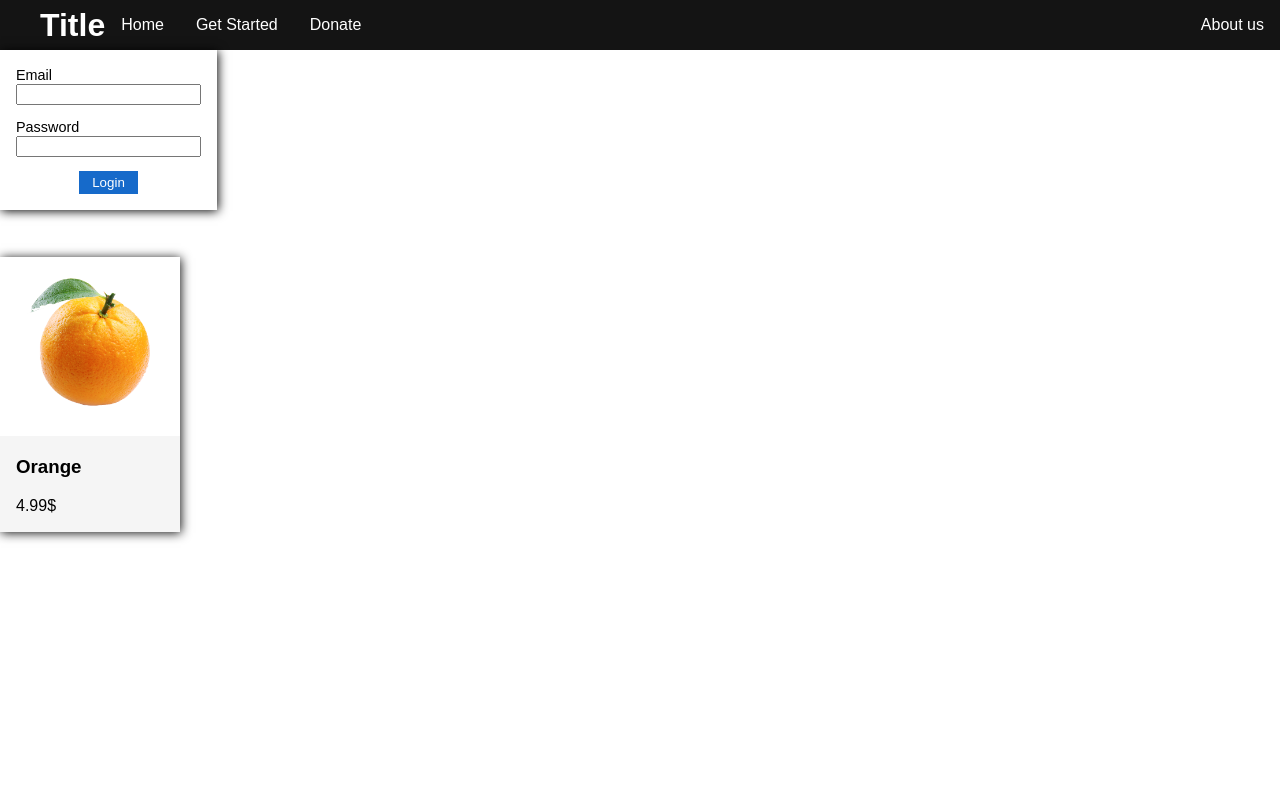
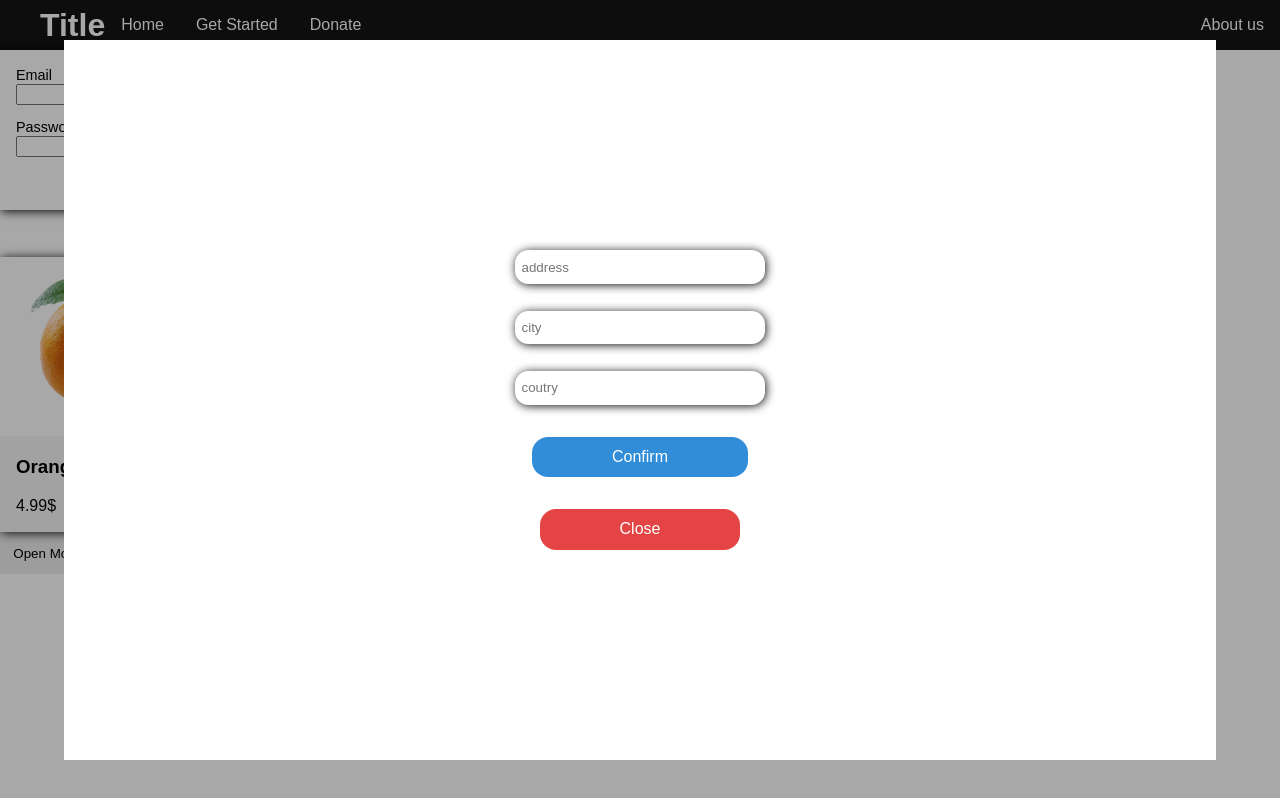
Before and after one commit to Szegoo/preact-js, a React (Create React App) app: page / in a window 1280 px wide. Built offline with nearby package versions, Linux system fonts and the light colour scheme.

Commit message:
added modal
added modal.

```diff
--- /dev/null
+++ b/scss/modal.scss
@@ -0,0 +1,16 @@
+.modal-background {
+    position: absolute;
+    top: 0;
+    bottom: 0;
+    left: 0;
+    right: 0;
+    background-color: rgba(0, 0, 0, 0.342);
+    .modal {
+        background-color: rgb(255, 255, 255);
+        position: fixed;
+        top: 2em;
+        left: 2em;
+        bottom: 2em;
+        right: 2em;
+    }
+}
--- a/scss/style.scss
+++ b/scss/style.scss
@@ -1,7 +1,9 @@
-@import "./login-form.scss";
+/* @import "./login-form.scss";
 @import "./alert-box.scss";
 @import "./card.scss";
-@import "./navigation-bar.scss";
+@import "./navigation-bar.scss"; */
+@import "./modal.scss";
+
 :root {
     box-sizing: border-box;
 }
--- a/src/App.js
+++ b/src/App.js
@@ -2,6 +2,8 @@ import LoginForm from './preact-components/login-form';
 import AlertBox from './preact-components/alert-box';
 import Card from './preact-components/card';
 import NavigationBar from './preact-components/navigation-bar';
+import Modal from './preact-components/modal';
+
 function App() {
   return (
     <div className="App">
@@ -9,6 +11,7 @@ function App() {
       <LoginForm />
       <AlertBox />
       <Card />
+      <Modal />
     </div>
   );
 }
--- a/src/css/styles.css
+++ b/src/css/styles.css
@@ -1,3 +1,8 @@
+/* @import "./login-form.scss";
+@import "./alert-box.scss";
+@import "./card.scss";
+@import "./navigation-bar.scss"; */
+
 :root {
   box-sizing: border-box; }
 
--- /dev/null
+++ b/src/preact-components/modal.js
@@ -0,0 +1,77 @@
+import { useState } from 'react';
+export default () => {
+    const [modal, setModal] = useState(true)
+    return (
+        <div>
+            <button onClick={() => { setModal(currentState => !currentState) }}>
+                Open Modal
+            </button>
+            {modal &&
+                <div className="modal-background">
+                    <div className="modal">
+                        <input placeholder="address" />
+                        <input placeholder="city" />
+                        <input placeholder="coutry" />
+                        <button>Confirm</button>
+                        <button onClick={() => setModal(currentState => !currentState)} id="close">Close</button>
+                    </div>
+                </div>
+            }
+            <style>
+                {`
+                    button {
+                        padding: 1em;
+                        border: none;
+                    }
+                    .modal {
+                        background-color: rgb(255, 255, 255);
+                        position: fixed;
+                        top: 5vh;
+                        left: 5vw;
+                        bottom: 5vh;
+                        right: 5vw;
+                        display: flex;
+                        flex-direction: column;
+                        justify-content: center;
+                        align-items: center;
+                    }
+                    .modal > button {
+                        margin-top: 2em;
+                        background-color: hsl(207, 68%, 52%);
+                        color: white;
+                        border-radius: 1em;
+                        font-size: 1rem;
+                        padding: .7em 5em;
+                        cursor: pointer;
+                    }
+                    #close {
+                        background-color: hsl(0, 75%, 58%);
+                    }
+                    #close:hover {
+                        background-color: hsl(0, 75%, 38%);
+                    }
+                    .modal > button:hover {
+                        background-color: hsl(207, 68%, 32%);
+                    }
+                    .modal > input {
+                        padding: .7em 5em .7em 0.5em;
+                        border: none;
+                        border-radius: 1em;
+                        box-shadow: 1px 1px 10px #111;
+                    }
+                    .modal > input + input {
+                        margin-top: 2em;
+                    }
+                    .modal-background {
+                        position: absolute;
+                        top: 0;
+                        bottom: 0;
+                        left: 0;
+                        right: 0;
+                        background-color: rgba(0, 0, 0, 0.342);
+                    }
+                `}
+            </style>
+        </div>
+    )
+}
```
